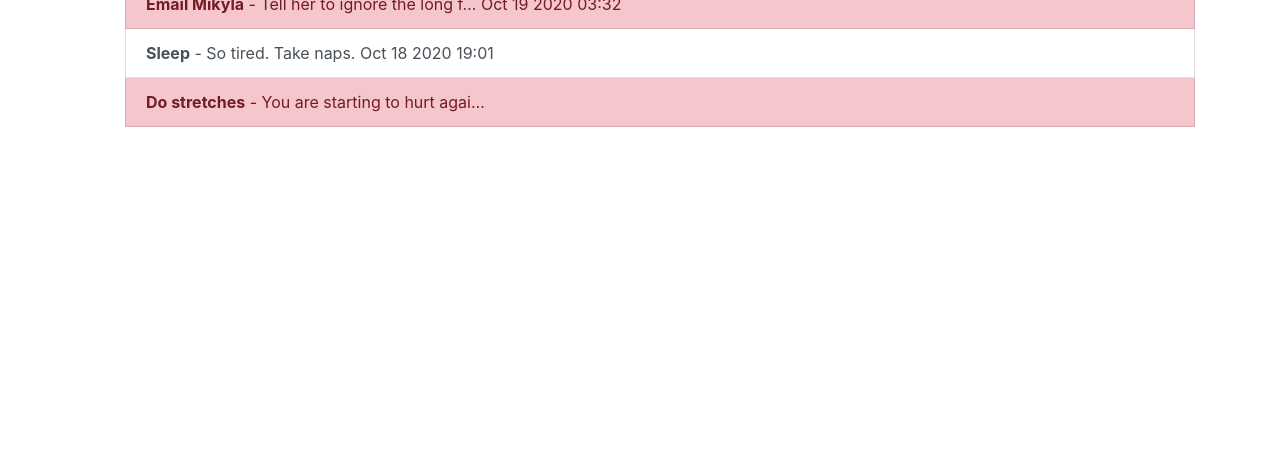
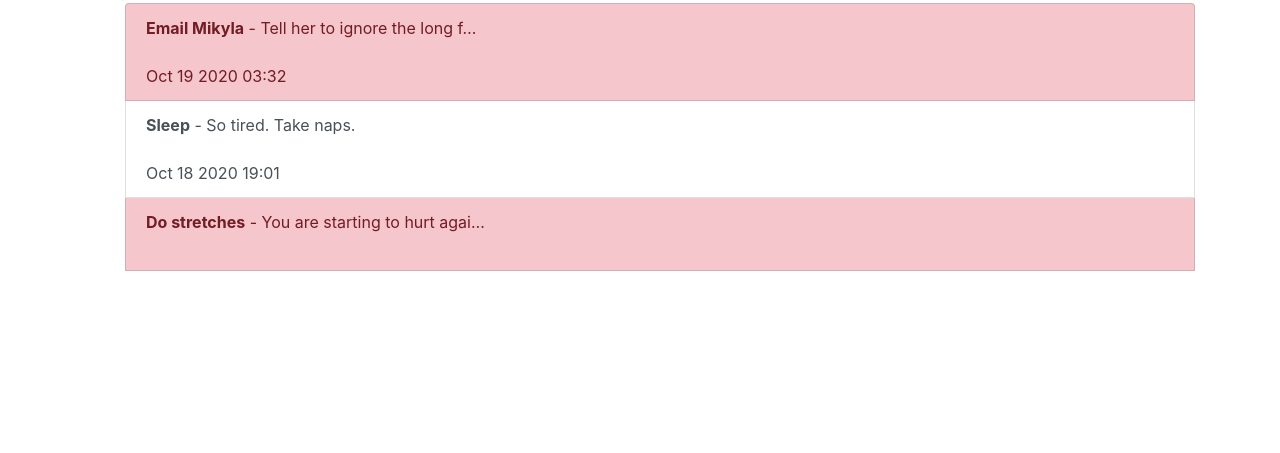
Before and after one commit to jordanmiracle/todo, a Django app: template todoapp/templates/todoapp/completed.html in a window 1280 px wide. Shown: the part 347-800 px from the top of the page. Run offline with Django 3.2, Linux system fonts and the light colour scheme; the template is opened without the code that fills it: values that come from a table or form of the project are taken from there, others are empty; data comes from the database, SQL or seed files in the repository; both versions use the stored data as it was after the commit; some libraries are stand-ins or nearby versions.

Commit message:
Added files to .gitignore and added minor changes to completed.html

```diff
--- a/todoapp/templates/todoapp/completed.html
+++ b/todoapp/templates/todoapp/completed.html
@@ -1,7 +1,7 @@
 {% extends 'todoapp/base.html' %}
 
 {% block content %}
-
+Completed
 
   {% if todos %}
 
@@ -9,7 +9,7 @@
       {% for todo in todos %}
         <a href="{% url 'viewtodo' todo.id %}"
            class="list-group-item list-group-item-action{% if todo.important %} list-group-item-danger{% endif %}"><b>{{ todo.title }}</b>
-          {% if todo.memo %} - {{ todo.memo|truncatechars:30 }}{% endif %}
+          {% if todo.memo %} - {{ todo.memo|truncatechars:30 }}{% endif %}<br><br>
         {{ todo.datecompleted|date:'M j Y H:i' }}</a>
       {% endfor %}
       <br>
```
Also changed, not shown: db.sqlite3, 1 other file.
